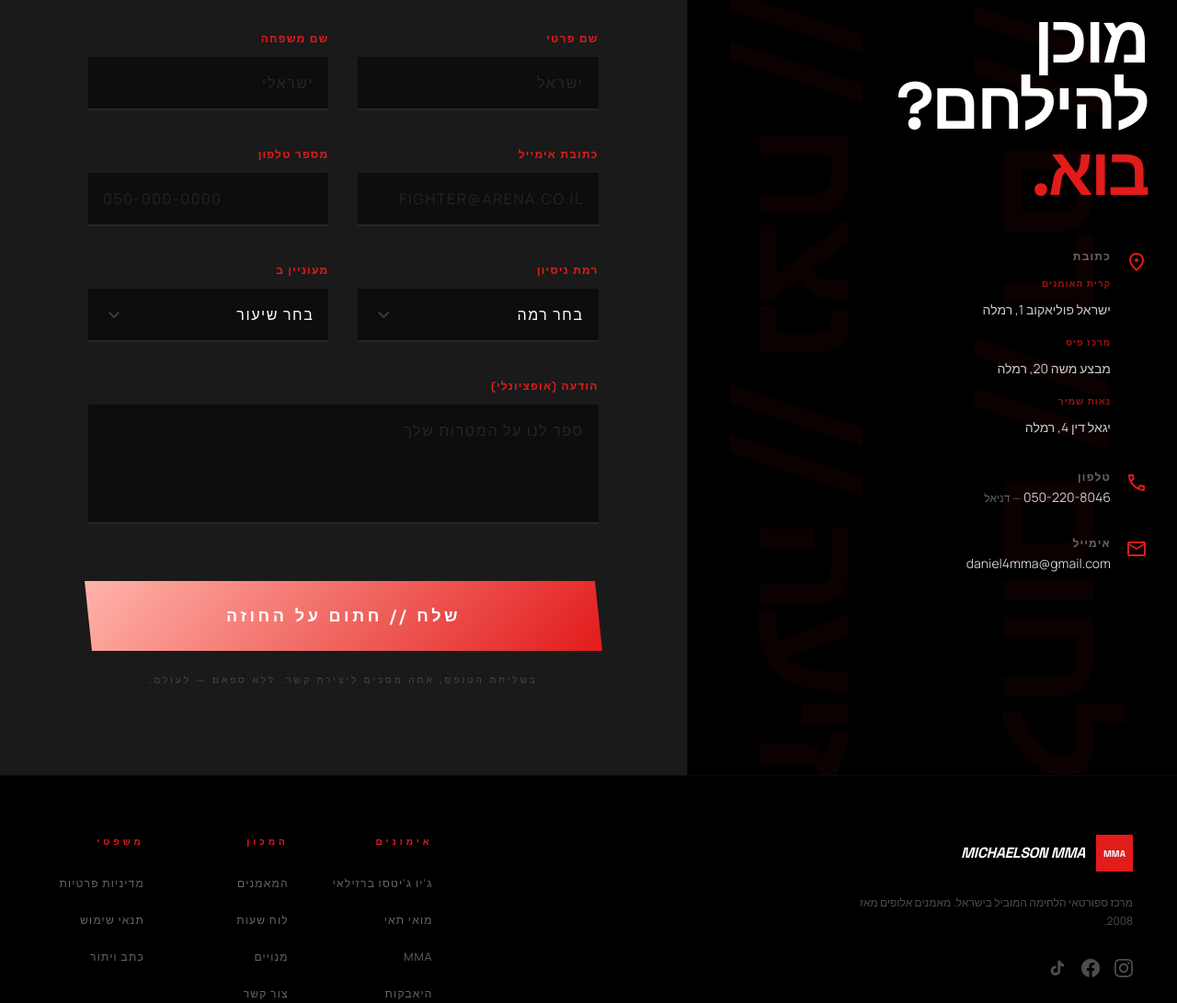
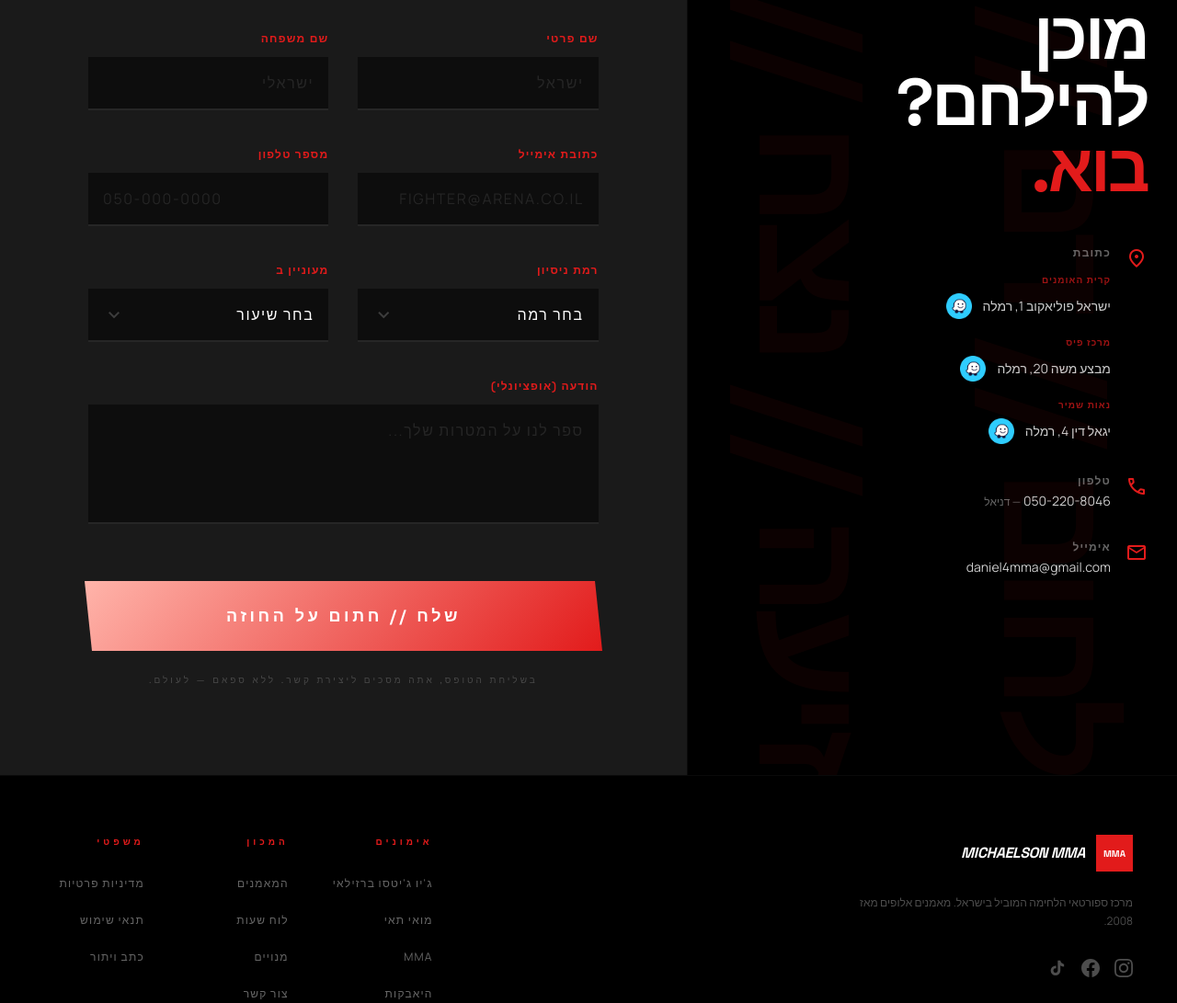
Before and after one commit to johnnymagornew-sys/michaelsonmma, a plain HTML site: page index.html in a window 1280 px wide. Shown: the part 5262-6353 px from the top of the page at 92% size. Drawn offline with nearby package versions, Linux system fonts and the light colour scheme.

Commit message:
Add Waze navigation buttons to each branch address

```diff
--- a/index.html
+++ b/index.html
@@ -841,11 +841,20 @@
             <div class="font-headline font-bold text-xs tracking-widest uppercase text-white/40 mb-2">כתובת</div>
             <div class="font-body text-white/80 text-sm leading-7">
               <span class="text-primary/70 font-headline font-bold text-[10px] tracking-widest uppercase block">קרית האומנים</span>
-              ישראל פוליאקוב 1, רמלה<br/>
-              <span class="text-primary/70 font-headline font-bold text-[10px] tracking-widest uppercase block mt-2">מרכז פיס</span>
-              מבצע משה 20, רמלה<br/>
-              <span class="text-primary/70 font-headline font-bold text-[10px] tracking-widest uppercase block mt-2">נאות שמיר</span>
-              יגאל דין 4, רמלה
+              <div class="flex items-center gap-3">
+                <span>ישראל פוליאקוב 1, רמלה</span>
+                <a href="https://waze.com/ul/hsv8v99fkv" target="_blank" rel="noopener"><img src="./waze_button.png" alt="Waze" class="h-7 w-auto"/></a>
+              </div>
+              <span class="text-primary/70 font-headline font-bold text-[10px] tracking-widest uppercase block mt-3">מרכז פיס</span>
+              <div class="flex items-center gap-3">
+                <span>מבצע משה 20, רמלה</span>
+                <a href="https://waze.com/ul/hsv8v9k21e" target="_blank" rel="noopener"><img src="./waze_button.png" alt="Waze" class="h-7 w-auto"/></a>
+              </div>
+              <span class="text-primary/70 font-headline font-bold text-[10px] tracking-widest uppercase block mt-3">נאות שמיר</span>
+              <div class="flex items-center gap-3">
+                <span>יגאל דין 4, רמלה</span>
+                <a href="https://waze.com/ul/hsv8v9j607" target="_blank" rel="noopener"><img src="./waze_button.png" alt="Waze" class="h-7 w-auto"/></a>
+              </div>
             </div>
           </div>
         </div>
```
Also changed, not shown: waze_button.png (added).
